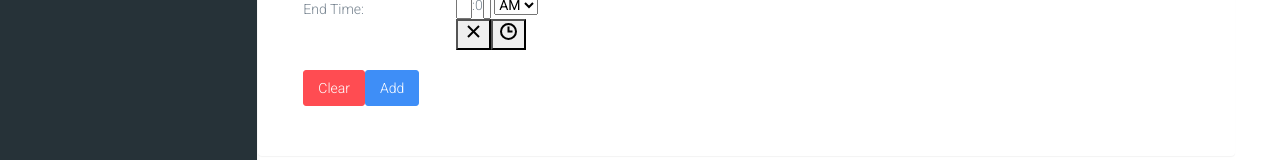
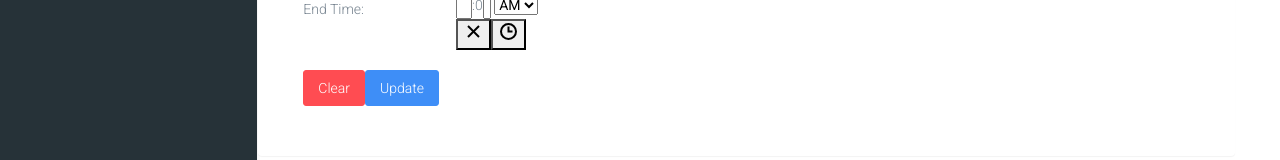
Before and after one commit to yasithWimukthi/ITPM, a React (Create React App) app: page /ClassSchedule/Add in a window 1280 px wide. Shown: the part 507-667 px from the top of the page. Built offline with nearby package versions, Linux system fonts and the light colour scheme.

Commit message:
updated btn text

```diff
--- a/src/Pages/ClassSchedule/Add.js
+++ b/src/Pages/ClassSchedule/Add.js
@@ -88,7 +88,7 @@ const Add = () => {
                         <div className="form-group row">
                             <div className="col-md-9">
                                 <button type="reset" className="btn btn-danger">Clear</button>
-                                <button type="button" className="btn btn-primary mr-1" onClick={() => { onSubmit() }}>Add</button>
+                                <button type="button" className="btn btn-primary mr-1" onClick={() => { onSubmit() }}>Update</button>
                             </div>
                         </div>
                     </form>
```
